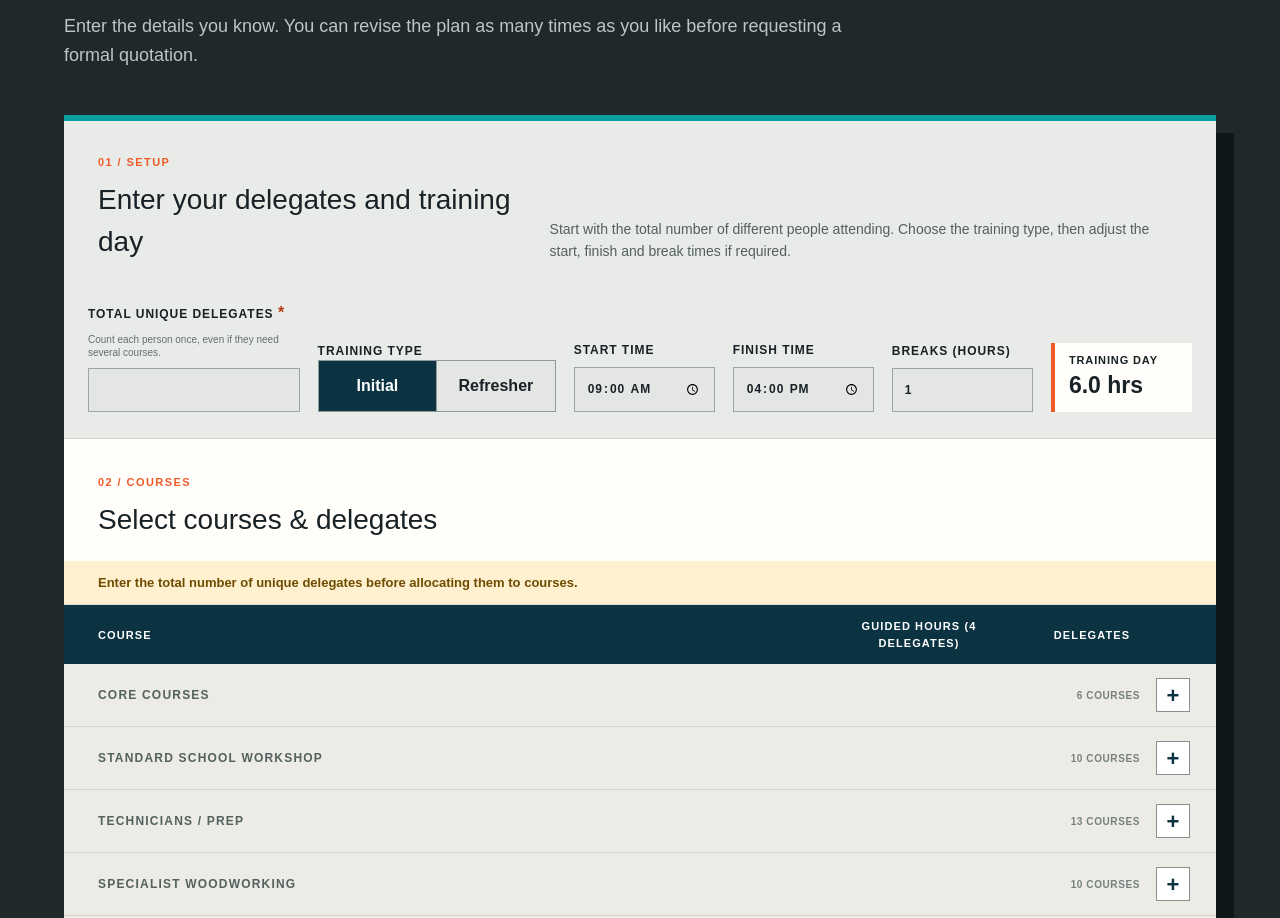
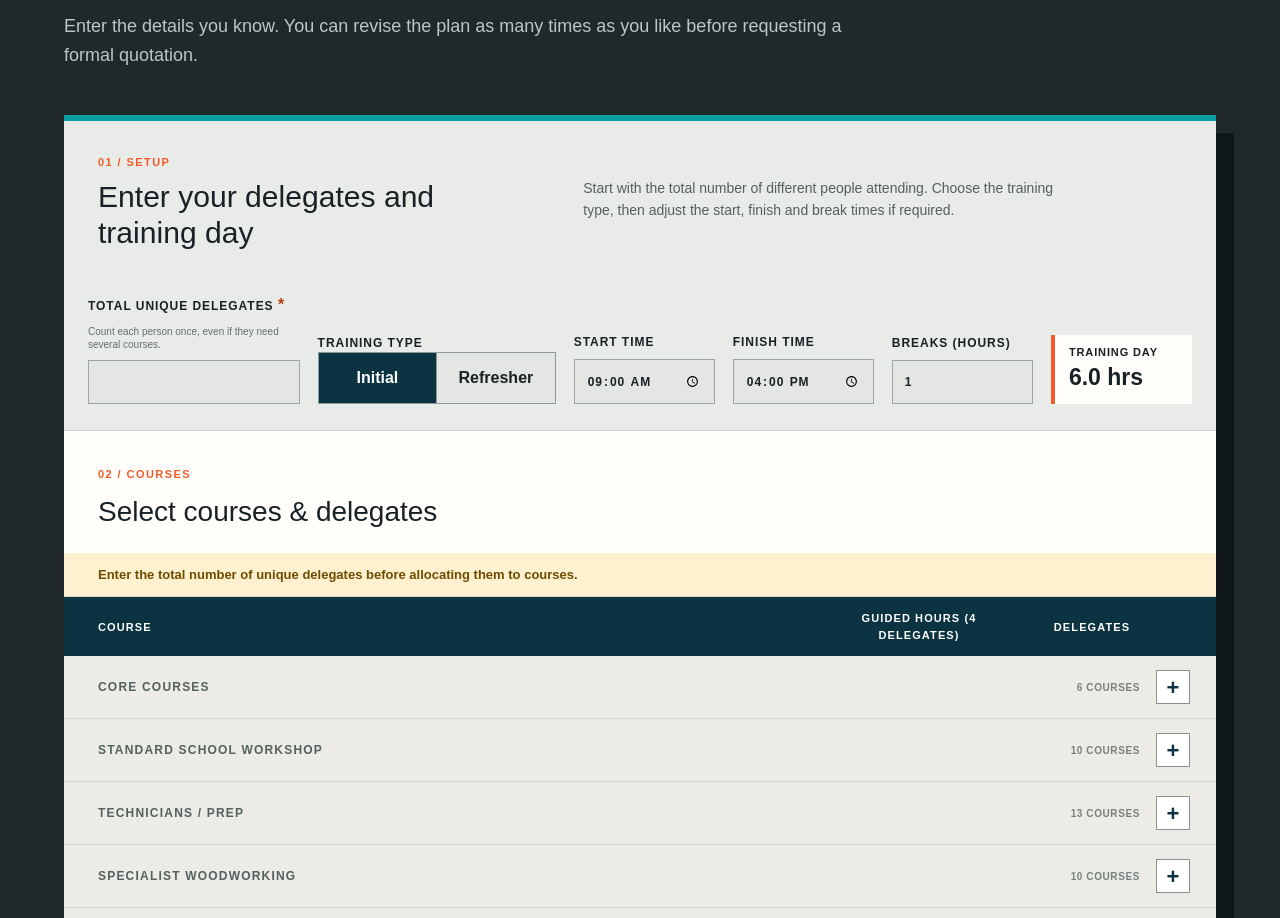
Before and after one commit to tarranteng/Training-Website, a Next.js app: page /quote-builder in a window 1280 px wide. Shown: the part 1000-1918 px from the top of the page. Built offline with nearby package versions, Linux system fonts and the light colour scheme.

Commit message:
Add files via upload

```diff
--- a/app/globals.css
+++ b/app/globals.css
@@ -230,10 +230,10 @@ button:focus-visible, input:focus-visible, textarea:focus-visible { outline: 3px
 .section-intro h2 { font-size: clamp(40px, 4.8vw, 66px); margin-bottom: 20px; }
 .section-intro > p:last-child { color: #bcc6c5; font-size: 18px; line-height: 1.6; }
 .planner-shell { max-width: 1240px; margin: 0 auto; background: var(--white); color: var(--ink); border-top: 6px solid var(--teal); box-shadow: 18px 18px 0 #101719; }
-.setup-toolbar { padding: 28px 34px 20px; display: grid; grid-template-columns: minmax(280px, .8fr) minmax(320px, 1.2fr); gap: 30px; align-items: end; background: #e9ebe8; }
+.setup-toolbar { padding: 28px 34px 24px; display: grid; grid-template-columns: minmax(390px, 42%) minmax(0, 1fr); gap: 30px; align-items: center; background: #e9ebe8; }
 .setup-toolbar span { color: var(--orange); font-size: 11px; font-weight: 800; letter-spacing: .13em; }
-.setup-toolbar h3 { margin: 6px 0 0; font-size: 28px; }
-.setup-toolbar p { max-width: 650px; margin: 0; color: #53605e; font-size: 14px; line-height: 1.55; }
+.setup-toolbar h3 { max-width: 430px; margin: 6px 0 0; font-size: clamp(28px, 2.35vw, 34px); line-height: 1.2; }
+.setup-toolbar p { width: min(100%, 500px); margin: 0; justify-self: start; color: #53605e; font-size: 14px; line-height: 1.55; }
 .settings-bar { padding: 18px 24px 26px; display: grid; grid-template-columns: 1.2fr 1.35fr repeat(3, .8fr) .8fr; gap: 18px; align-items: end; background: #e9ebe8; border-bottom: 1px solid #cbd0cd; }
 .settings-bar fieldset { border: 0; margin: 0; padding: 0; }
 .settings-bar label, .settings-bar legend { display: grid; gap: 8px; font-size: 12px; font-weight: 800; text-transform: uppercase; letter-spacing: .08em; }
@@ -378,6 +378,7 @@ footer p { max-width: 520px; font-size: 12px; color: #6c7472; text-align: right;
   .hero-panel h2 { margin-top: 55px; }
   .mini-result { align-items: start; flex-direction: column; }
   .setup-toolbar { padding-inline: 18px; }
+  .setup-toolbar h3 { font-size: 24px; }
   .settings-bar { grid-template-columns: 1fr; }
   .course-toolbar { align-items: stretch; flex-direction: column; padding-inline: 18px; }
   .course-head { display: none; }
```
